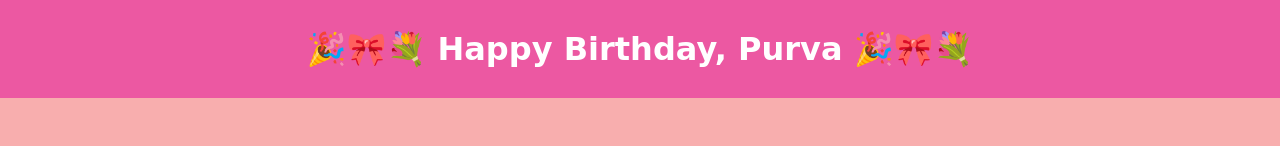
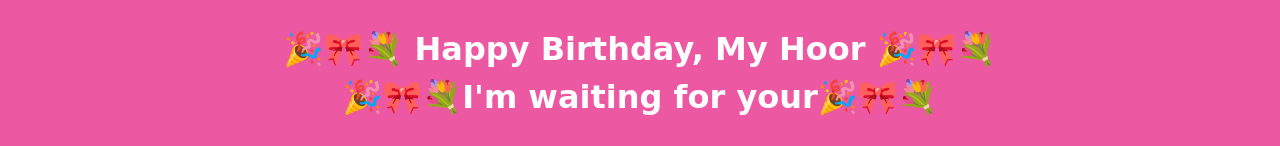
Before and after one commit to pranshukittu/hbd, a website: page index.html in a window 1280 px wide. Shown: the top 146 px of the page. Drawn offline with Linux system fonts and the light colour scheme.

Commit message:
Update index.html

```diff
--- a/index.html
+++ b/index.html
@@ -109,7 +109,8 @@
 </head>
 <body>
     <header>
-        <h1>🎉🎀💐 Happy Birthday, Purva 🎉🎀💐</h1>
+        <h1>🎉🎀💐 Happy Birthday, My Hoor 🎉🎀💐</h1>
+        <h1>🎉🎀💐I'm waiting for your🎉🎀💐</h1>
     </header>
 
     <nav>
```
